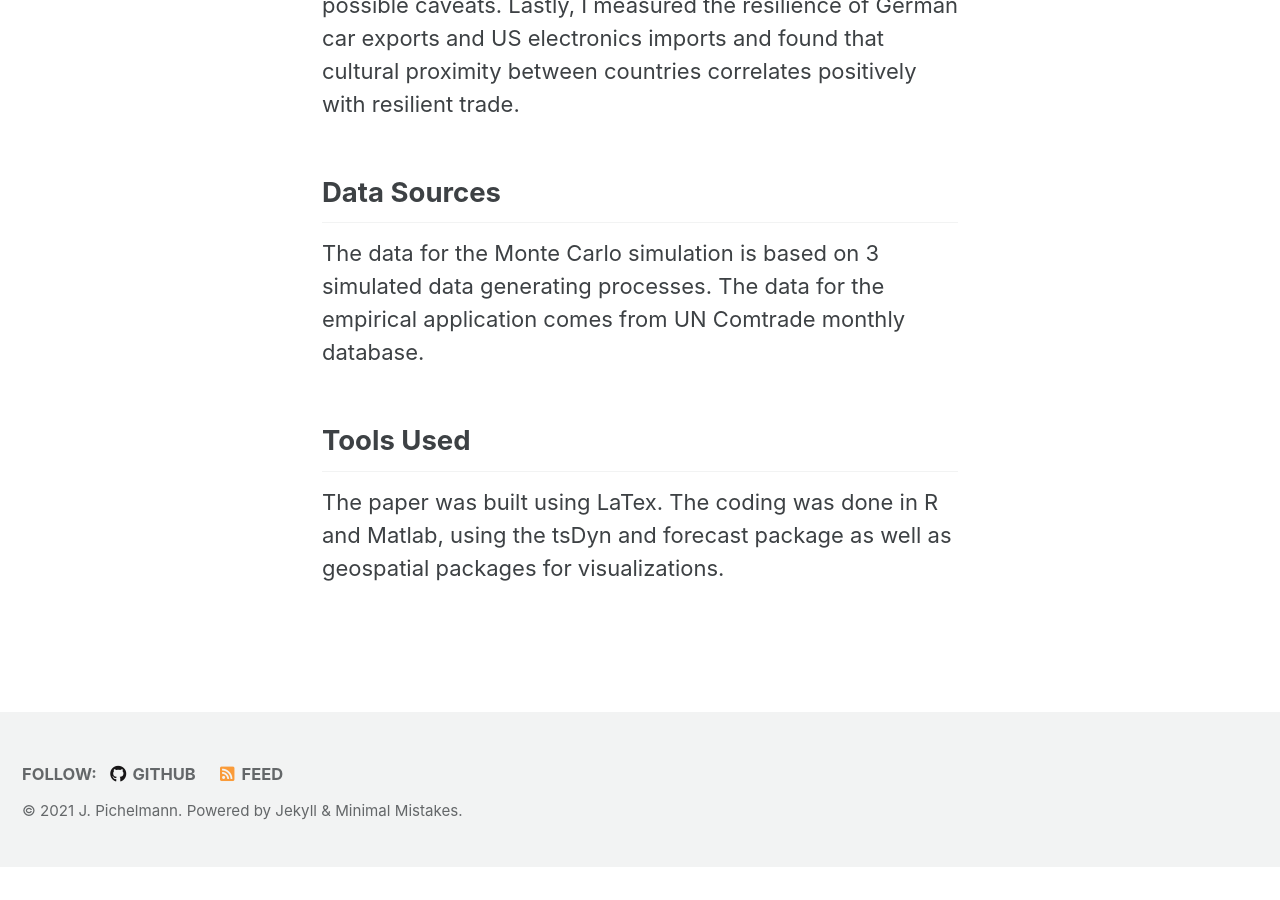
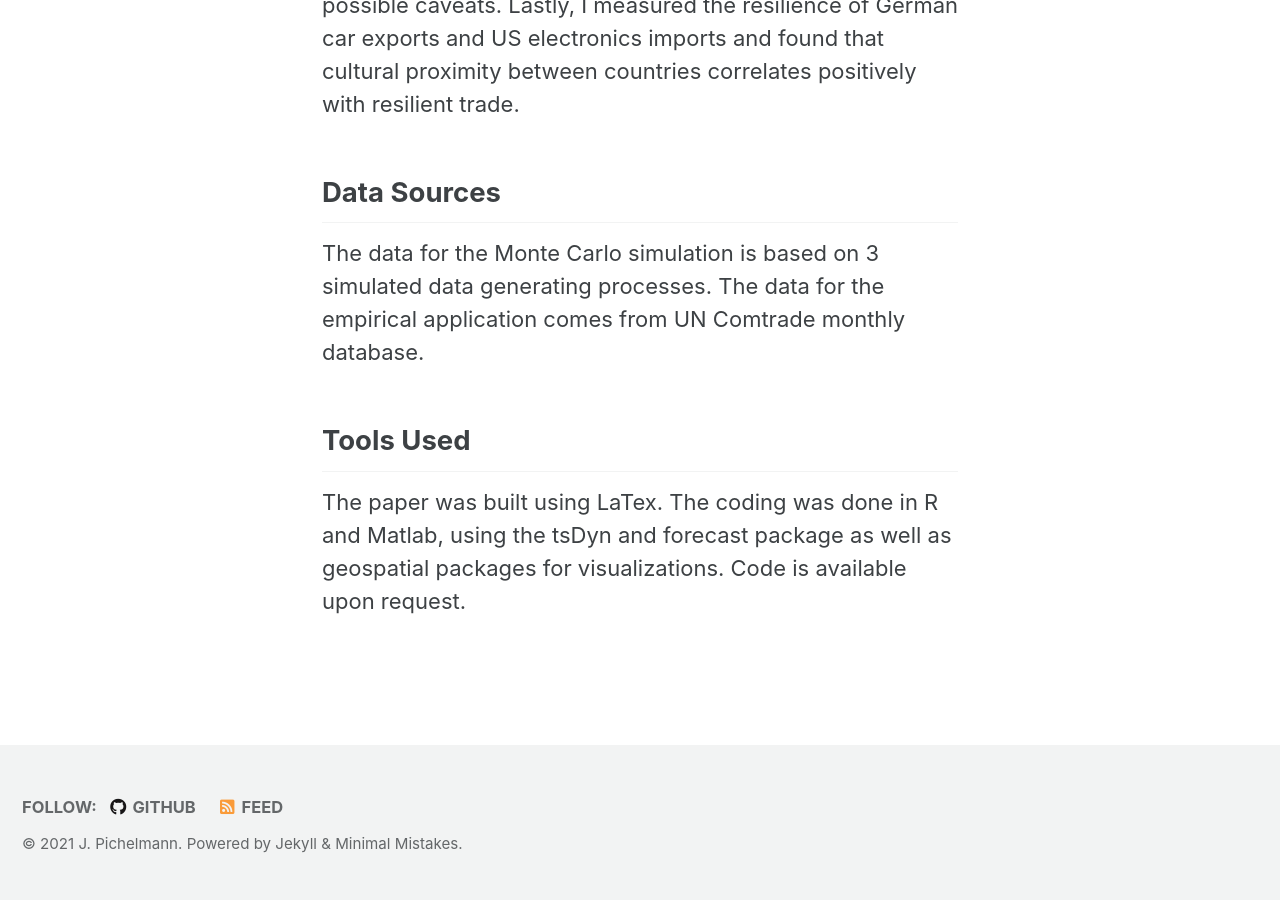
Before and after one commit to j-3-1415/j-3-1415.github.io, a Jekyll site: the page built from _pages/Thesis.html, in a window 1280 px wide and 900 px high, scrolled down 833 px. Built offline with Jekyll 4.4.1, drawn with Linux system fonts in a browser that asks for light colours; cached includes are drawn as plain includes; before the commit the page ends 1700 px from its top, so only the background shows below that; some of the changed text lies outside the part shown.

Commit message:
Content changes

```diff
--- a/_pages/Thesis.html
+++ b/_pages/Thesis.html
@@ -38,6 +38,7 @@ author_profile: false
 			<h2>Tools Used</h2>
 			<p>
 				The paper was built using LaTex. The coding was done in R and Matlab, using the tsDyn and forecast package as well as geospatial packages for visualizations.
+				Code is available upon request.
 			</p>
 		</article>
 	</main>
```
Also changed, not shown: other parts of _pages/Thesis.html (+1 -1 lines), _pages/Projects.html (+16 -16 lines).
